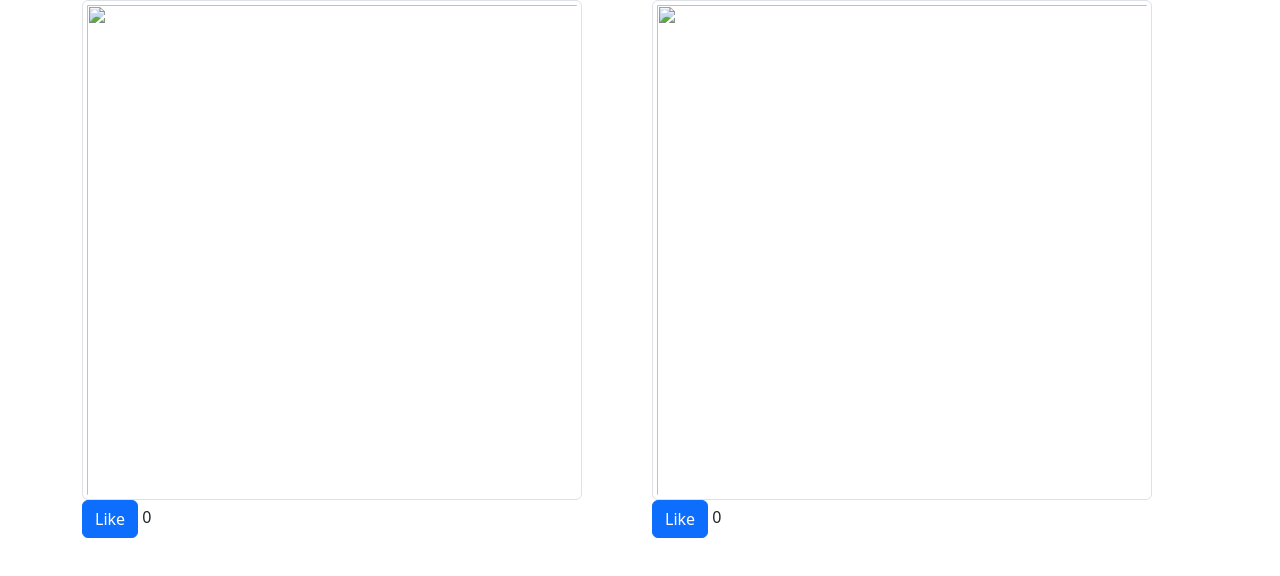
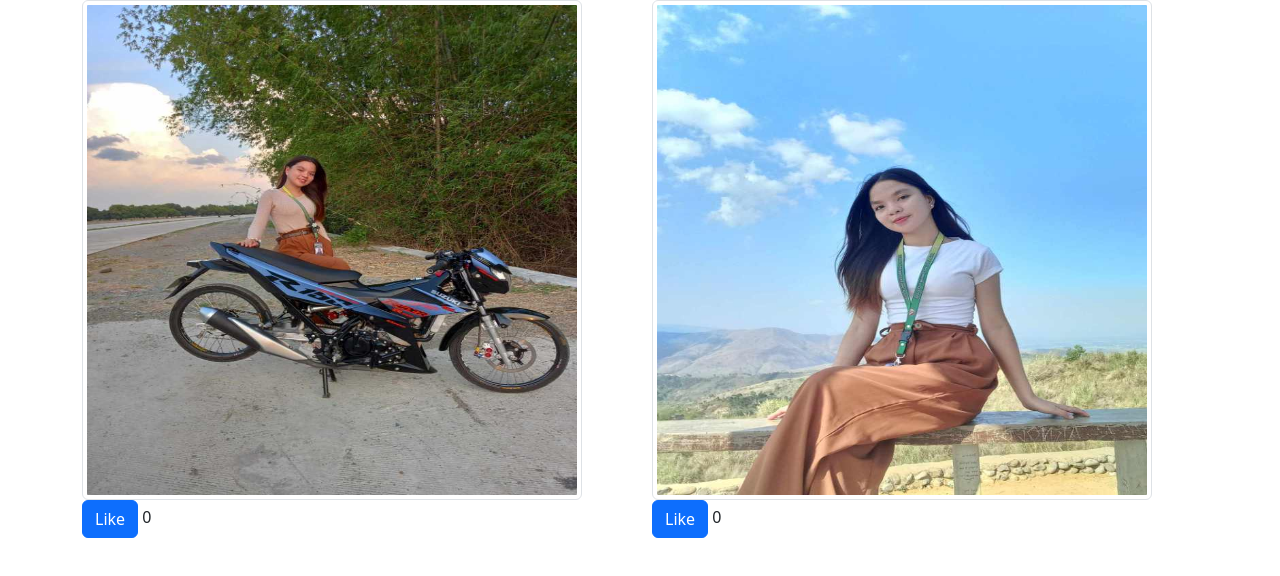
Before and after one commit to JerlynFlores/cutiejerlyn.github.io, a plain HTML site: page index.html in a window 1280 px wide. Drawn offline with nearby package versions, Linux system fonts and the light colour scheme.

Commit message:
Update index.html

```diff
--- a/index.html
+++ b/index.html
@@ -8,12 +8,12 @@
        <div class="container">
           <div class="row">
                <div class="col-6">
-                 <img src="Jelrlyn2.jpg" class="img-thumbnail" style="width:500px;height:500px;"/><br>
+                 <img src="jerlyn2.jpeg" class="img-thumbnail" style="width:500px;height:500px;"/><br>
                  <button class="btn btn-primary" type="button" id="btnLike1"> Like</button>
                  <output id="countLike1"> 0 </output>
                </div>
                <div class="col-6">
-                 <img src="Jerlyn1. jpg" class="img-thumbnail" style="width:500px;height:500px;"/><br>
+                 <img src="jerlyn1.jpeg" class="img-thumbnail" style="width:500px;height:500px;"/><br>
                  <button class="btn btn-primary" type="button" id="btnLike2"> Like</button>
                  <output id="countLike2"> 0 </output>
                </div>
```
